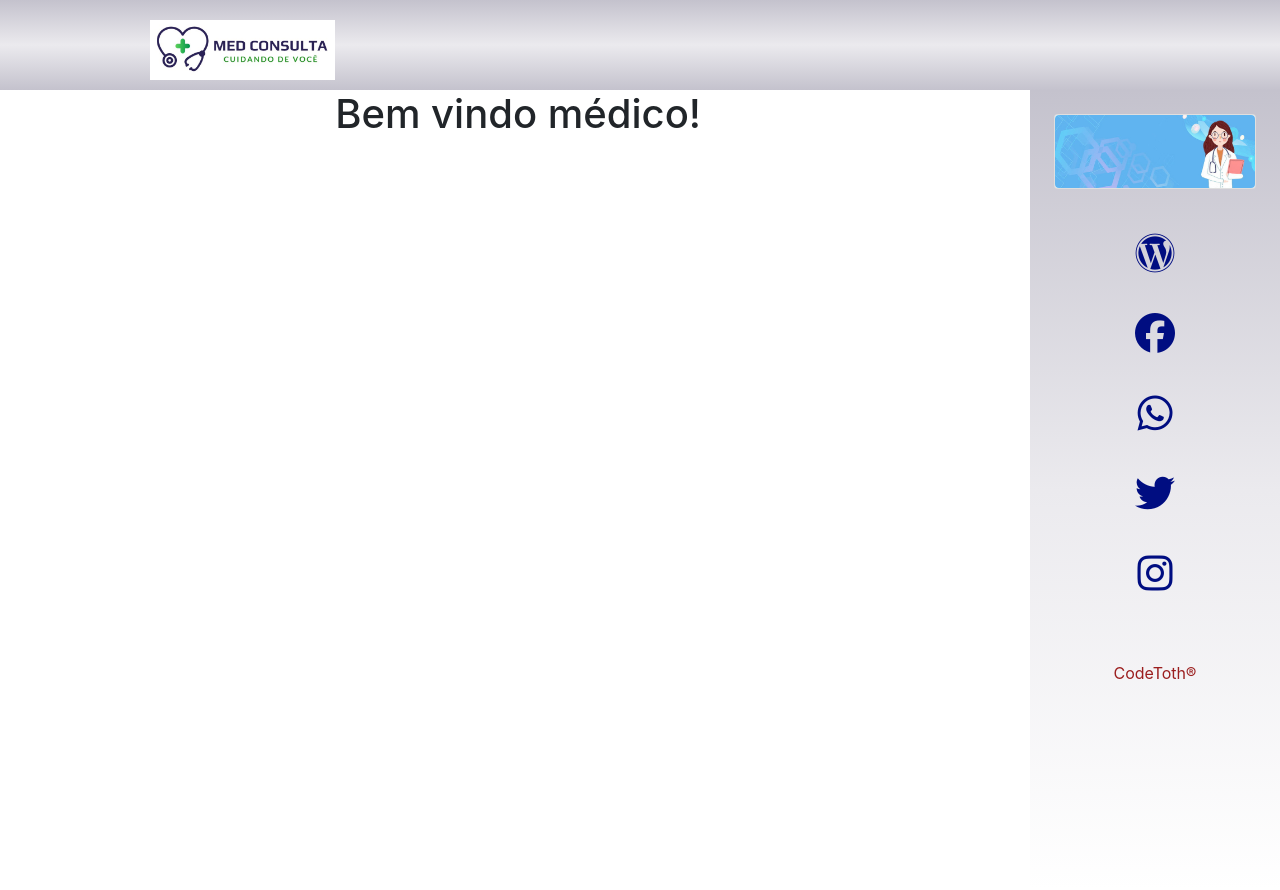
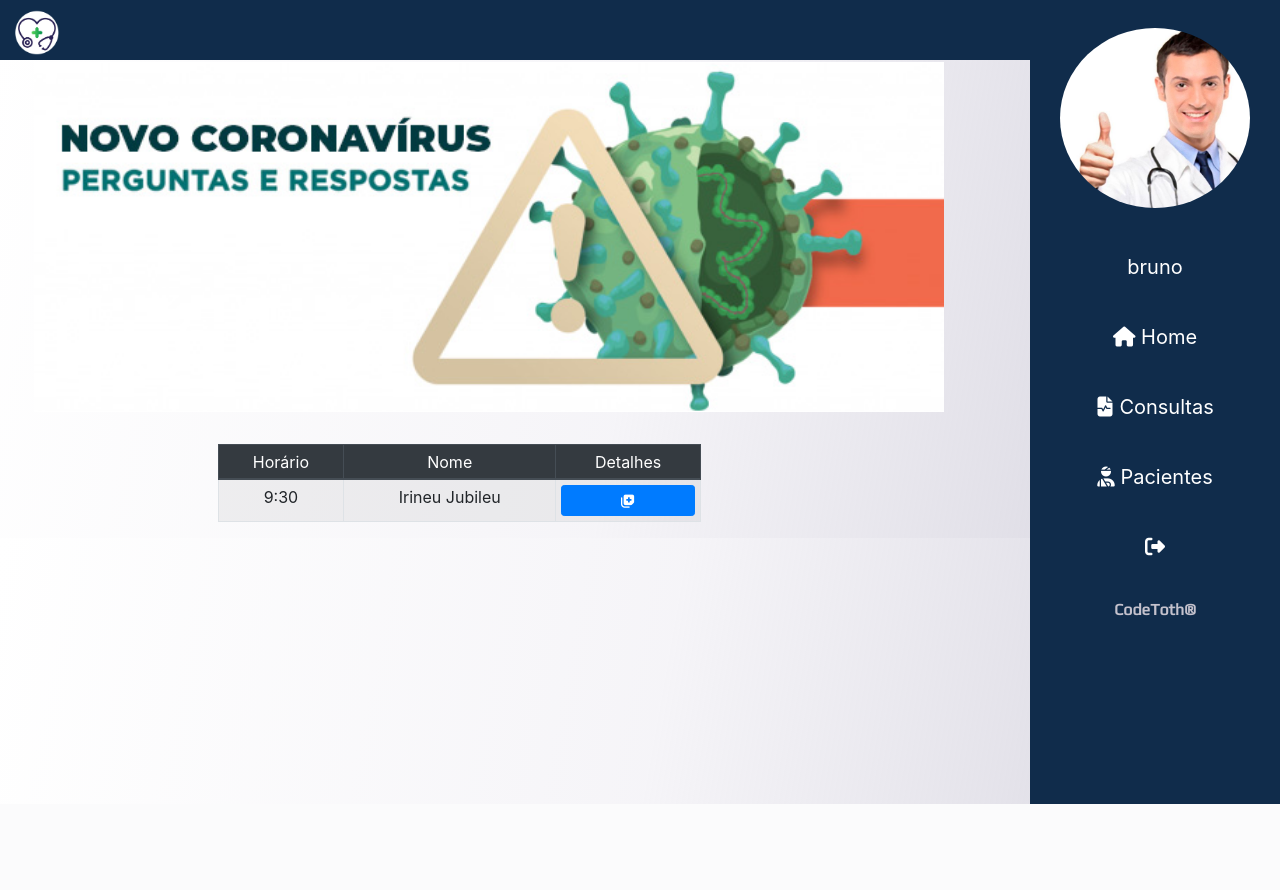
Before and after one commit to bruno-ralmeida/PI_2020.1, a Django app: page /dashboard/ in a window 1280 px wide. After the commit the page ends 804 px from the top, so only its background shows below. Run offline with Django 3.2, Linux system fonts and the light colour scheme; a user stored in the database is signed in; data comes from the database, SQL or seed files in the repository; both versions use the stored data as it was after the commit; some libraries are stand-ins or nearby versions.

Commit message:
Ajuste no sidebar.

```diff
--- a/_projeto_pi20201/urls.py
+++ b/_projeto_pi20201/urls.py
@@ -1,7 +1,9 @@
 from django.contrib import admin
 from django.urls import path, include
+from django.conf import settings
+from django.conf.urls.static import static
 
 urlpatterns = [
     path('admin/', admin.site.urls),
     path('', include('usuario.urls')),
-]
+] + static(settings.MEDIA_URL, document_root=settings.MEDIA_ROOT)
--- a/app/usuario/urls.py
+++ b/app/usuario/urls.py
@@ -3,5 +3,6 @@ from usuario.views import *
 
 urlpatterns = [
     path('', login, name='login'),
+    path('logout', logout, name='logout'),
     path('dashboard/', dashboard, name='dashboard')
 ]
--- a/app/usuario/views.py
+++ b/app/usuario/views.py
@@ -4,7 +4,8 @@ from django.contrib import auth, messages
 from medico.models import Medico
 from atendente.models import Atendente
 
-# Create your views here.
+
+
 def login(request):
     if request.method == 'POST':
         user = request.POST['username']
@@ -19,17 +20,27 @@ def login(request):
 
     return render(request, 'usuarios/login.html')
 
+def logout(request):
+    auth.logout(request)
+    return redirect('login')
+
 def dashboard(request):
     if request.user.is_authenticated:
-        tipo = {}
+
+        dados = {}
+        usuario = None
         if Medico.objects.filter(usuario=request.user):
-           tipo_usuario = {'tipo':1}
+
+            usuario = get_object_or_404(Medico, usuario=request.user)
+            dados = {
+                'tipo':1,
+                'usuario': usuario}
+
         if Atendente.objects.filter(usuario=request.user):
-            tipo_usuario = {'tipo':2}
 
-    return render(request, 'usuarios/index.html', tipo_usuario)
+            usuario = get_object_or_404(Atendente, usuario=request.user)
+            dados = {
+                'tipo':2,
+                'usuario': usuario}
 
-
-
-
-#Utils
+    return render(request, 'usuarios/index.html', dados)
--- a/static/css/app.css
+++ b/static/css/app.css
@@ -1,25 +1,33 @@
+@import url('https://fonts.googleapis.com/css2?family=Play&display=swap');
+
+
 /* Color Theme Swatches in Hex */
-.color-theme_logo-emp-1-hex { color: #2C2559; }
-.color-theme_logo-emp-2-hex { color: #514C73; }
-.color-theme_logo-emp-3-hex { color: #26A646; }
-.color-theme_logo-emp-4-hex { color: #80BF7E; }
+.color-theme_logo-emp-1-hex { color: #0E1D73; }
+.color-theme_logo-emp-2-hex { color: #3A468C; }
+.color-theme_logo-emp-3-hex { color: #29A649; }
+.color-theme_logo-emp-4-hex { color: #39BF4D; }
 .color-theme_logo-emp-5-hex { color: #F2F2F2; }
 
 /* Color Theme Swatches in RGBA */
-.color-theme_logo-emp-1-rgba { color: rgba(44, 37, 89, 1); }
-.color-theme_logo-emp-2-rgba { color: rgba(81, 76, 115, 1); }
-.color-theme_logo-emp-3-rgba { color: rgba(38, 166, 70, 1); }
-.color-theme_logo-emp-4-rgba { color: rgba(128, 191, 126, 1); }
+.color-theme_logo-emp-1-rgba { color: rgba(14, 29, 115, 1); }
+.color-theme_logo-emp-2-rgba { color: rgba(58, 70, 140, 1); }
+.color-theme_logo-emp-3-rgba { color: rgba(41, 166, 73, 1); }
+.color-theme_logo-emp-4-rgba { color: rgba(57, 191, 77, 1); }
 .color-theme_logo-emp-5-rgba { color: rgba(242, 242, 242, 1); }
 
+/* Color Theme Swatches in HSLA */
+.color-theme_logo-emp-1-hsla { color: hsla(231, 78, 25, 1); }
+.color-theme_logo-emp-2-hsla { color: hsla(231, 41, 38, 1); }
+.color-theme_logo-emp-3-hsla { color: hsla(135, 60, 40, 1); }
+.color-theme_logo-emp-4-hsla { color: hsla(128, 54, 48, 1); }
+.color-theme_logo-emp-5-hsla { color: hsla(0, 0, 94, 1); }
 
 body{
   background-attachment: fixed;
-  background-image: rgba(109, 175, 166, 0.794);/*linear-gradient(155deg,rgba(255, 255, 255, .5), rgba(236, 234, 241, .5), rgba(213, 211, 222, 1.5));*/
   background-size: cover;
+  background: linear-gradient(100deg,rgba(255, 255, 255, .5), rgba(236, 234, 241, .5), rgba(213, 211, 222, 1.5));
+
 }
-
-
 
 /*LOGIN*/
 
@@ -126,14 +134,14 @@ body{
 /*  MENU  */
 
 header{
-  height: 90px;
-  background: linear-gradient(#C4C2CD,#EBEAEE, #C4C2CD);
+  height: 60px;
+  background: #102c4b;
 }
 
 .inner-width{
   max-width: 1000px;
   padding: 0 10px;
-  margin: auto;
+
 }
 
 .logo{
@@ -141,8 +149,9 @@ header{
 }
 
 .logo img{
-  height: 100px;
-  padding: 20px 0px;
+  height: 65px;
+  padding: 10px 0px;
+
 }
 
 .navigation-menu a{
@@ -151,23 +160,29 @@ header{
   text-transform: uppercase;
   font-size: 14px;
   padding: 12px 20px;
-  background: rgb(214, 42, 114);
+  background: #102C4B;
   border-radius: 4px;
   transition: .3s linear;
-  margin: 10px;
   display: none;
 }
 
 .menu-toggle-btn{
   float: right;
   height: 90px;
-  line-height: 90px !important;
+  line-height: 70px !important;
   font-size: 26px;
   cursor: pointer;
   display: none !important;
   padding-left: 25px;
   padding-right: 25px;
-  color: rgb(9, 128, 29);
+  color: #fff;
+  transition: 0.2s linear;
+}
+.menu-toggle-btn:hover{
+  transform: scale(1.1);
+}
+.agenda{
+  max-width: 75%;
 }
 
 @media screen and (max-width:800px){
@@ -179,22 +194,24 @@ header{
       position: fixed;
       width: 100%;
       max-width: 400px;
-      background: linear-gradient(#C4C2CD,#EBEAEE, #FFFFFF);
-      top: 90px;
+      background: #0d2642;
+      top: 65px;
       right: 0;
       display: none;
       padding: 20px 40px;
       box-sizing: border-box;
       transition: linear 0.5s;
+
   }
   .navigation-menu::before{
       content: "";
-      border-left: 10px solid transparent;
-      border-right: 10px solid transparent;
-      border-bottom: 10px solid #C4C2CD;
+      border-left: 8px solid transparent;
+      border-right: 8px solid transparent;
+      border-bottom: 10px solid #0d2642;
       position: absolute;
       top: -10px;
-      right: 10px;
+      right: 20px;
+
   }
 
   .navigation-menu a{
@@ -202,9 +219,10 @@ header{
       margin: 10px 0;
   }
   .navigation-menu a:hover{
-    background: #fff;
+    background: #29A649;
     color: #362f40;
     transform: scale(1.1);
+    text-decoration: none;
   }
 
   .navigation-menu i{
@@ -216,52 +234,63 @@ header{
       display: block;
       transition: 0.7s linear;
   }
+
+  .fa-times{
+    color: rgb(202, 76, 64);
+  }
+
   .sidebar{
    display: none; /*Esconde sidebar*/
+  }
+  .agenda{
+    max-width: 100% !important;
   }
 }
 
 
-/*FOOTER*/
-.f-custom{
-
-  width: 100%;
-  color: rgb(155, 30, 30);
-
-
+/*SIDEBAR*/
+.sidebar img{
+  border-radius: 100% !important;
+  height: 180px !important;
 }
-/*SIDEBAR*/
-
 .sidebar{
   right: 0;
   top: 1;
-  position: absolute;
   width: 250px;
-  background: linear-gradient(#C4C2CD,#EBEAEE, #FFFFFF);
+  background: #102c4b;
   overflow: hidden;
   transition: 0.8s all;
   height: 100% !important;
   position: absolute;
-
+  z-index: 1030 !important;
 }
 
 .sidebar ul li{
   list-style: none;
 }
 
-.sidebar ul li i{
+.sidebar ul li {
   padding: 20px;
   text-decoration: none;
-  color: rgb(0, 13, 129);
+  color: rgb(255, 255, 255);
   width: 100%;
-  font-size: 40px;
+  font-size: 20px;
   text-align: center;
   display: block;
   transition: 0.6s all;
 
+
 }
 
-.sidebar ul li i:hover{
-  background: #2a885c;
-  width: 80%;
+.sidebar ul li:hover{
+  background: #29A649;
+  color: rgb(0, 13, 129);
+  width: 90%;
+  border-top-right-radius: 0.5rem;
+  border-bottom-right-radius: 0.5rem;
 }
+
+.sidebar a:hover{
+  text-decoration: none;
+
+}
--- a/templates/medico/main.html
+++ b/templates/medico/main.html
@@ -4,9 +4,35 @@
 {% include 'partials/_menu.html' %}
 {% include 'partials/_sidebar.html' %}
 
-
-    <h1>Bem vindo médico!</h1>
+<main class="container-fluid">
+    <section class="container col-10 ml-1">
+        <h3 class="mt-1">Bem vindo Dr(a) {{user.username}} !</h3>
+        <img src="{% static 'images/covid-19.png' %}" class="mt-3 mb-3" alt="" srcset="" style="width: 90%!important; height: 80% !important;">
 
 
+        <div class="container col-8 mt-3">
+
+            <table class="table table-sm table-bordered table-striped agenda p-3 text-center">
+                <thead class="thead-dark ">
+                    <tr>
+                        <th scope="col">Horário</th>
+                        <th scope="col">Nome</th>
+                        <th scope="col">Detalhes</th>
+                    </tr>
+                </thead>
+                <tbody>
+                    <tr>
+                        <th scope="row">9:30</th>
+                        <td>Irineu Jubileu</td>
+                        <td><button class="btn btn-sm btn-block btn-primary"><i class="fas fa-notes-medical"></i></button></td>
+                    </tr>
+
+                </tbody>
+            </table>
+            </table>
+
+        </div>
+    </section>
+</main>
 
 {% endblock%}
--- a/templates/partials/_menu.html
+++ b/templates/partials/_menu.html
@@ -1,16 +1,17 @@
 {% load static %}
-<header>
+<header class="fixed-top">
     <div class="inner-width">
         <a href="" class="logo">
-            <img src="{% static  'images/logo-hor.jpeg' %}" alt="" srcset=""></a>
+            <img src="{% static  'images/logo.png' %}" alt="" srcset=""></a>
     </div>
     <i class="menu-toggle-btn fas fa-bars"></i>
     <nav class="navigation-menu bg-nav ">
-        <a href=""> <i class="fas fa-home home"></i> Home </a>
-        <a href=""> <i class="fas fa-align-left about"></i> About </a>
-        <a href=""> <i class="fas fa-briefcase works"></i> Works </a>
-        <a href=""> <i class="fas fa-user team"></i> Teams </a>
-        <a href=""> <i class="fas fa-headset contact"></i> Contact </a>
+        <a href="{% url 'dashboard' %}"> <i class="fas fa-home"></i> Home </a>
+        <a href="#"> <i class="fas fa-align-left"></i> Dados Pessoais </a>
+        <a href="#"> <i class="fas fa-file-medical-alt"></i> Consultas </a>
+        <a href="#"> <i class="fas fa-user-injured"></i> Pacientes </a>
+        <a href="#"> <i class="fas fa-headset"></i> Suporte CodeToth </a>
+        <a href="{% url 'logout' %}"> <i class="fas fa-sign-out-alt"></i> Sair </a>
     </nav>
 </header>
 <script>
--- a/templates/partials/_sidebar.html
+++ b/templates/partials/_sidebar.html
@@ -1,18 +1,16 @@
 {% load static %}
 <div class="sidebar">
-    <div class="card m-4">
-        <img src="{% static 'images/b2.jpg' %}" class="img-fluid rounded mx-auto d-block" alt="">
+    <div class="m-4">
+        <img src="{{ usuario.foto.url }}" class="img-fluid  mx-auto d-block" alt="">
     </div>
     <ul>
-        <li><i class="fab fa-wordpress"></i></li>
-        <li><i class="fab fa-facebook"></i></li>
-        <li><i class="fab fa-whatsapp"></i></li>
-        <li><i class="fab fa-twitter"></i></li>
-        <li><i class="fab fa-instagram"></i></li>
+        <a href="#"> <li> {{ user.username}} </li></a>
+        <a href="{% url 'dashboard' %}"> <li> <i class="fas fa-home"></i> Home </li></a>
+        <a href="#"> <li> <i class="fas fa-file-medical-alt"></i> Consultas </li></a>
+        <a href="#"> <li> <i class="fas fa-user-injured"></i> Pacientes </li></a>
+        <a href="{% url 'login' %}"><li><i class="fas fa-sign-out-alt"></i> </li></a>
     </ul>
-    <footer class="f-custom">
-        <div class="text-center mt-5">
-            <span>CodeToth&#174;</span>
-        </div>
-    </footer>
+    <div class="text-center" style="font-weight: bolder;width: 100%;color: #C4C2CD;font-family: 'Play', sans-serif; ">
+        <span>CodeToth&#174;</span>
+    </div>
 </div>
--- a/templates/usuarios/index.html
+++ b/templates/usuarios/index.html
@@ -2,7 +2,7 @@
 {% load static %}
 {% block content %}
 
-<section>
+
 <!--Verificação do tipo de usuário para renderizar o layout correto-->
    {% if tipo == 1 %}
 
@@ -10,8 +10,8 @@
 
     {% endif %}
     {% if tipo == 2 %}
-        <h1>Bem vindo atendente</h1>
+
         {% include 'atendente/main.html' %}
     {% endif %}
-</section>
+
 {% endblock%}
```
Also changed, not shown: templates/atendente/main.html (+9 -1 lines), db.sqlite3, media/fotos/ali.JPG (added), media/fotos/gow.jpg (deleted), media/fotos/mario-1.jpg (deleted), media/fotos/stonks.JPG (added), static/images/covid-19.png (added), static/images/foto.jpg (added), static/images/logo-emp.jpg, static/images/logo-hor.jpeg, static/images/logo-hor.png (added), static/images/logo.png.
